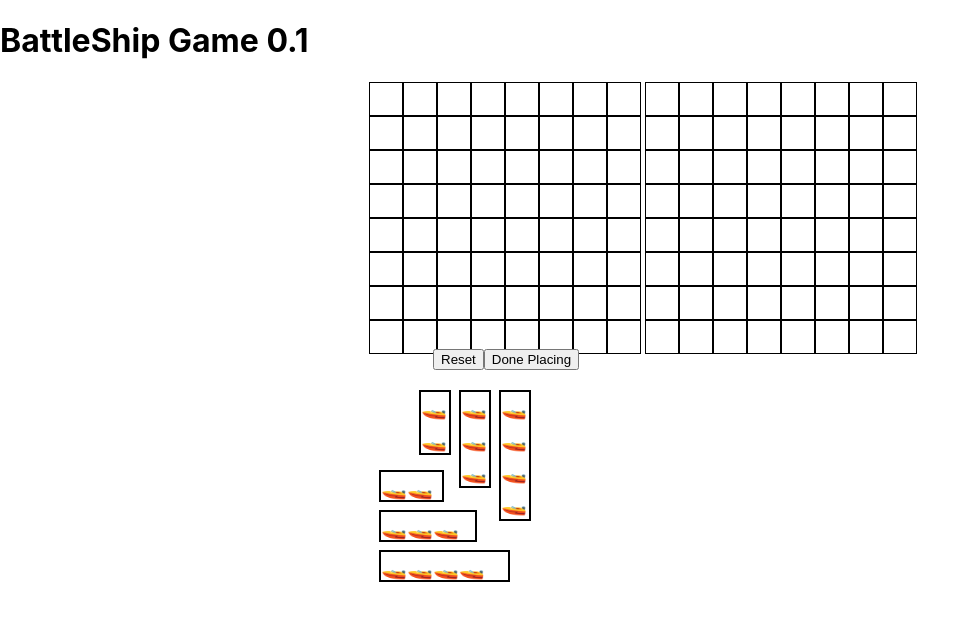
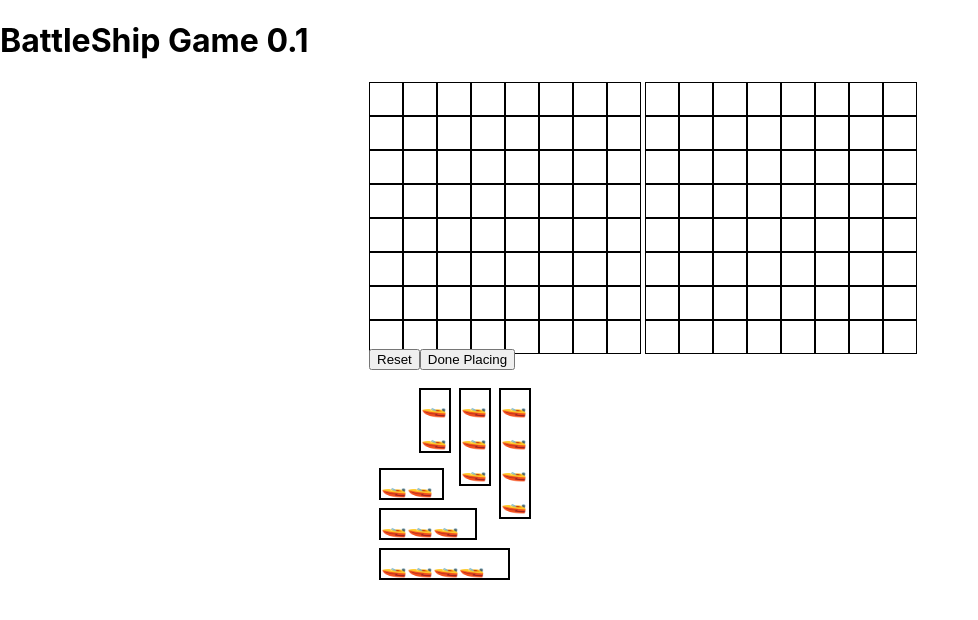
Before and after one commit to mikkelraben/SaenkeSlagSkib, a React (Create React App) app in the folder ReactServer/saenkeslagskib/: page / in a window 1280 px wide. Shown: the top 620 px of the page, without its empty margins (0-978 px from the left). Built offline with nearby package versions, Linux system fonts and the light colour scheme; no server answers.

Commit message:
moved boats variable from board to app

```diff
--- a/ReactServer/saenkeslagskib/src/App.js
+++ b/ReactServer/saenkeslagskib/src/App.js
@@ -1,9 +1,13 @@
 import Board from "./board";
 import {io} from "socket.io-client";
 import React from "react";
+import { useEffect, useState } from "react";
 
 
 function App() {
+  const [boats, setBoats] = useState([]);
+  const [isDonePlacing, setIsDonePlacing] = useState(false);
+
   const socket = io("http://localhost:3000");
   socket.on("connect", () => {
     console.log(socket.id); //Prints the socket id.
@@ -19,8 +23,12 @@ function App() {
           width: "542px",
           gridTemplateColumns: "256px 256px",
           columnGap: "20px",}}>
-            <Board isRecieving={false}/>
-            <Board isRecieving={true}/>
+            <Board isRecieving={false} boats={boats} setBoats={setBoats} isDonePlacing={isDonePlacing}/>
+            <Board isRecieving={true} boats={[]}/>
+            <div style={{position:"relative",top:10}}>
+              <button onClick={() => {setBoats([]);setIsDonePlacing(false)}}>Reset</button>
+              <button onClick={() => setIsDonePlacing(true)}>Done Placing</button>
+            </div>
         </div>
       </div>
 
--- a/ReactServer/saenkeslagskib/src/board.js
+++ b/ReactServer/saenkeslagskib/src/board.js
@@ -5,11 +5,9 @@ import { HTML5Backend } from "react-dnd-html5-backend";
 import { Boat} from './Boat';
 import { BoardSize } from "./Constants";
 
-export default function Board(props){
+export default function Board(props) {
     //states for board
-    const [boats, setBoats] = useState([]);
     const [squares, setState] = useState(Array(BoardSize*BoardSize).fill(0));
-    const [isDonePlacing, setIsDonePlacing] = useState(false);
 
     //styling for the board
     const boardStyle = {
@@ -26,9 +24,9 @@ export default function Board(props){
     // when boats updates update state
     useEffect(() => {
         const squares = Array(BoardSize*BoardSize).fill(0);
-        console.log(boats);
-        for(let i = 0; i < boats.length; i++){
-            const boat = boats[i];
+        //console.log(boats);
+        for(let i = 0; i < props.boats.length; i++){
+            const boat = props.boats[i];
             for(let j = 0; j < boat.length; j++){
                 const x = boat.x + (boat.direction ? j : 0);
                 const y = boat.y + (boat.direction ? 0 : j);
@@ -37,33 +35,34 @@ export default function Board(props){
         }
         //console.log(squares);
         setState(squares);
-    }, [boats]);
+    }, [props.boats]);
 
     // move or create a boat
     const handleBoatMove = (index, x, y,direction, length) => {
         //if the index is -1 then the boat is new
         if(index === -1){
             //copy the boats array
-            const newBoats = [...boats];
+            console.log(props.boats)
+            const newBoats = [...props.boats];
             //add the new boat
             newBoats.push({x, y, direction, length});
             //update the state
-            setBoats(newBoats);
+            props.setBoats(newBoats);
         }else{
             //copy the boats array
-            const newBoats = [...boats];
+            const newBoats = [...props.boats];
             //update the boats position
             newBoats[index].x = x;
             newBoats[index].y = y;
             //update the state
-            setBoats(newBoats);
+            props.setBoats(newBoats);
         }
     }
 
     function isBoatOnSquare(index){
         //check if boat is on square and return index
-        for(let i = 0; i < boats.length; i++){
-            if((boats[i].x === (index % BoardSize)) && (boats[i].y === (Math.floor(index / BoardSize)))){
+        for(let i = 0; i < props.boats.length; i++){
+            if((props.boats[i].x === (index % BoardSize)) && (props.boats[i].y === (Math.floor(index / BoardSize)))){
                 return i;
             }
         }
@@ -75,19 +74,12 @@ export default function Board(props){
             <DndProvider backend={HTML5Backend}>
                 <div className="board" style={ boardStyle }>
                     {squares.map((square, index) => {
-                        return <Square key={index} index={index} handleBoatMove={handleBoatMove} BoardPlacable={isDonePlacing||props.isRecieving} state={squares} children={
-                            isBoatOnSquare(index) !== -1 ? <Boat index={isBoatOnSquare(index)} length={boats[isBoatOnSquare(index)].length} direction={boats[isBoatOnSquare(index)].direction}/> : null }/>
+                        return <Square key={index} index={index} handleBoatMove={handleBoatMove} BoardPlacable={props.isDonePlacing||props.isRecieving} state={squares} children={
+                            isBoatOnSquare(index) !== -1 ? <Boat index={isBoatOnSquare(index)} length={props.boats[isBoatOnSquare(index)].length} direction={props.boats[isBoatOnSquare(index)].direction}/> : null }/>
                     })}
                 </div>
-                {!props.isRecieving&&
-                    <div style={{position: "relative", top: 10, left:"25%"}}>
-                        <button onClick={() => {setBoats([]);setIsDonePlacing(false)}}>Reset</button>
-                        <button onClick={() => setIsDonePlacing(true)}>Done Placing</button>
-                    </div>
-                }
-
-                {!isDonePlacing&&!props.isRecieving&&
-                <div style={{position: "relative", top: 30}}>
+                {!props.isDonePlacing&&!props.isRecieving&&
+                <div style={{position: "relative", top: 50}}>
                     <Boat index={-1} length={2} left={50} direction={false}/>
                     <Boat index={-1} length={3} left={90} direction={false}/>
                     <Boat index={-1} length={4} left={130} direction={false}/>
```
